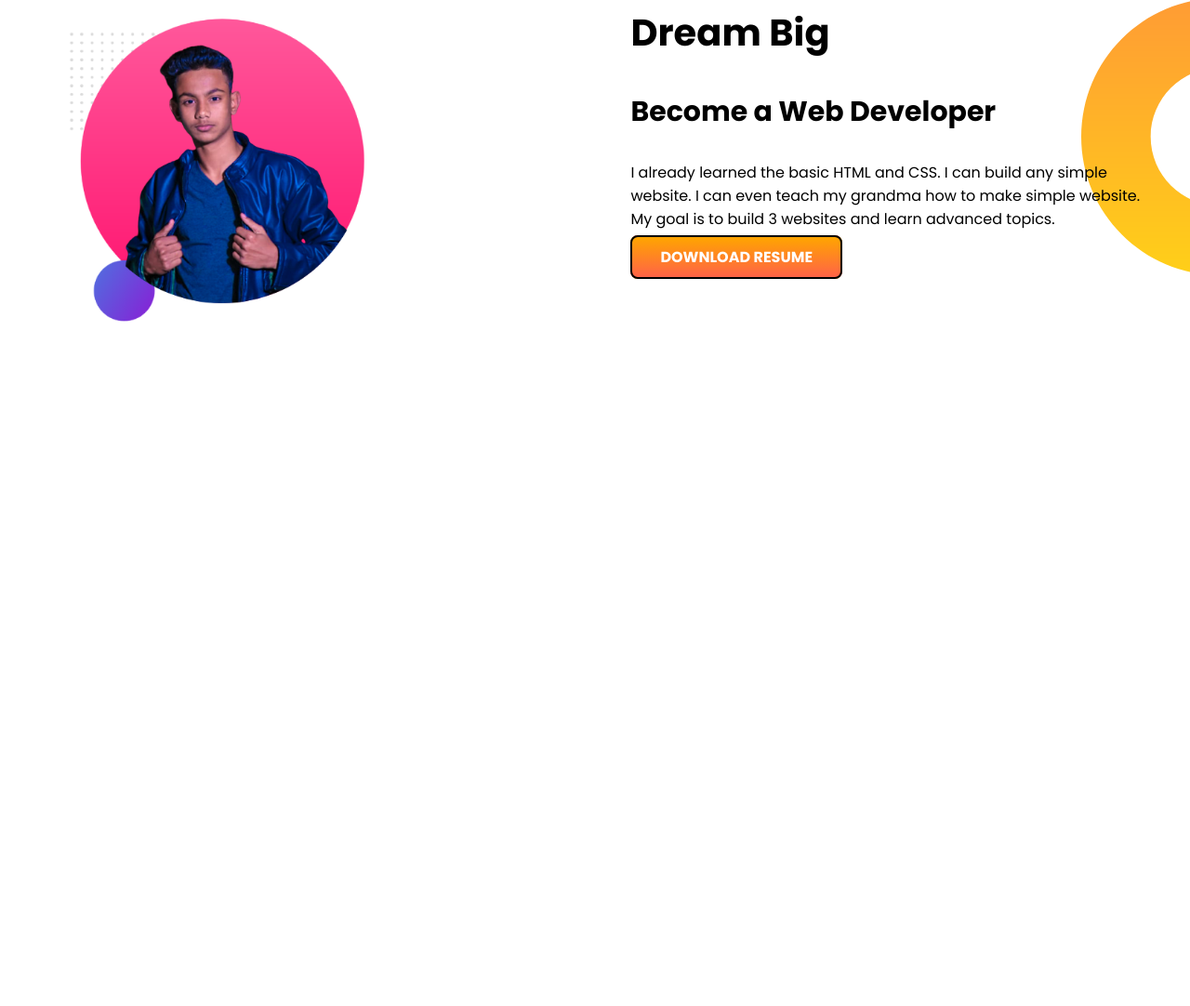
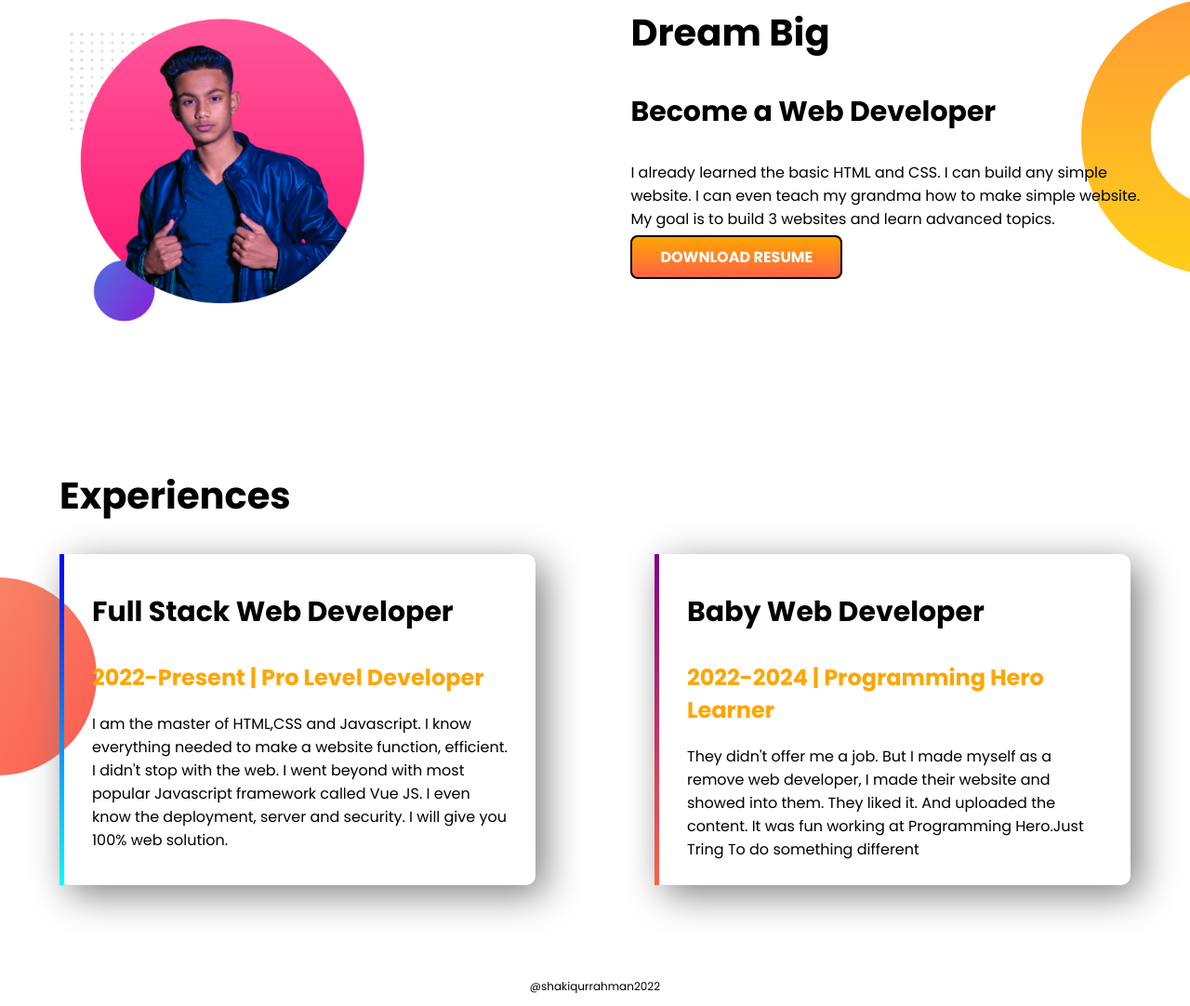
Before and after one commit to learnwithancor/portfolio-project, a plain HTML site: page index.html in a window 1280 px wide. Shown: the part 691-1773 px from the top of the page at 93% size. Before the commit the page ends 1194 px from the top, so only its background shows below. Drawn offline with Linux system fonts and the light colour scheme.

Commit message:
commited again

```diff
--- a/index.html
+++ b/index.html
@@ -12,7 +12,7 @@
 </head>
 
 <body>
-    <section class="top-page">
+    <section class="top-page flexible-container">
         <div class="half-width">
             <h1>Welcome To<br><span class="orange-color">Shake's</span> World!</h1>
             <h3>Graphic Designer & Web Developer</h3>
@@ -20,13 +20,13 @@
                 Lorem
                 ipsum dolor sit amet, consectetur adipisicing elit. Aut animi impedit ea similique voluptate provident
                 nemo,architecto voluptates quaerat soluta.</p>
-            <a class="button" href="">HIRE ME</a>
+            <a class="button" href="https://www.linkedin.com/in/shakiqurrahman/">HIRE ME</a>
         </div>
         <div class="half-width">
             <img src="images/shakiqur.png" alt="shakiqur's photo"">
     </div>
   </section>
-  <section class=" dream-big">
+  <section class=" dream-big flexible-container">
             <div class="half-width img2">
                 <img src="images/shakiqur2.png" alt="">
             </div>
@@ -38,6 +38,31 @@
                 <a class="button" href="">DOWNLOAD RESUME</a>
             </div>
     </section>
+    <section id="experience-section">
+        <h1>Experiences</h1>
+        <div class="flexible-container">
+            <div id="full-stack-item" class="experience-item">
+                <h3>Full Stack Web Developer</h3>
+                <h2 class="orange-color">2022-Present | Pro Level Developer</h2>
+                <p>I am the master of HTML,CSS and Javascript. I know everything needed to make a website function,
+                    efficient. I didn't stop with the web. I went beyond with most popular Javascript framework called
+                    Vue
+                    JS. I even know the deployment, server and security. I will give you 100% web solution.</p>
+            </div>
+            <div id="baby-item" class="experience-item">
+                <h3>Baby Web Developer</h3>
+                <h2 class="orange-color">2022-2024 | Programming Hero Learner</h2>
+                <p>They didn't offer me a job. But I made myself as a remove web developer, I made their website and
+                    showed
+                    into them. They liked it. And uploaded the content. It was fun working at Programming Hero.Just
+                    Tring To
+                    do something different</p>
+            </div>
+        </div>
+    </section>
+    <footer>
+        <p>@shakiqurrahman2022</p>
+    </footer>
 
 </body>
 
--- a/style.css
+++ b/style.css
@@ -17,7 +17,7 @@ h3 {
     color: orange;
 }
 
-section {
+.flexible-container {
     display: flex;
     margin-bottom: 100px;
 }
@@ -46,6 +46,7 @@ section {
 
 .button {
     background-image: linear-gradient(orange, tomato);
+    /* background-color: tomato; */
     color: white;
     text-decoration: none;
     padding: 10px 30px;
@@ -58,3 +59,40 @@ section {
     width: 60%;
     margin-left: 30px;
 }
+
+.experience-item {
+    width: 40%;
+    margin-left: 5%;
+    margin-right: 5%;
+    box-shadow: 10px 10px 40px gray;
+    padding: 10px 30px;
+    border-radius: 10px;
+
+}
+
+#experience-section h1 {
+    margin-left: 5%;
+}
+
+#full-stack-item {
+    border-left: 5px solid;
+    border-image: linear-gradient(blue, cyan);
+    border-image-slice: 1;
+}
+
+#baby-item {
+    border-left: 5px solid;
+    border-image: linear-gradient(purple, tomato);
+    border-image-slice: 1;
+}
+
+#experience-section {
+    background-image: url(images/exp-bg.png);
+    background-repeat: no-repeat;
+    background-position: left;
+}
+
+footer p {
+    text-align: center;
+    font-size: 12px;
+}
```
